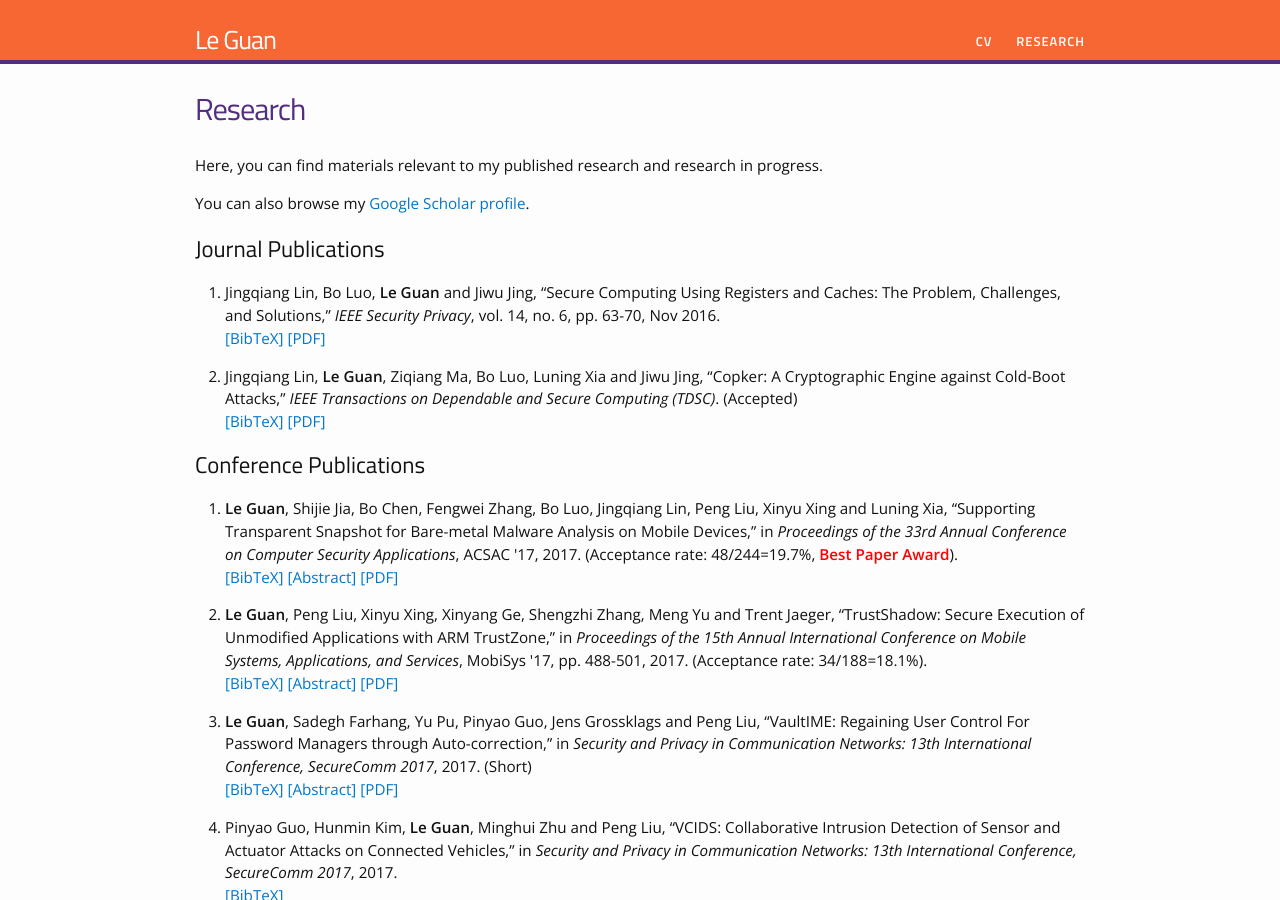
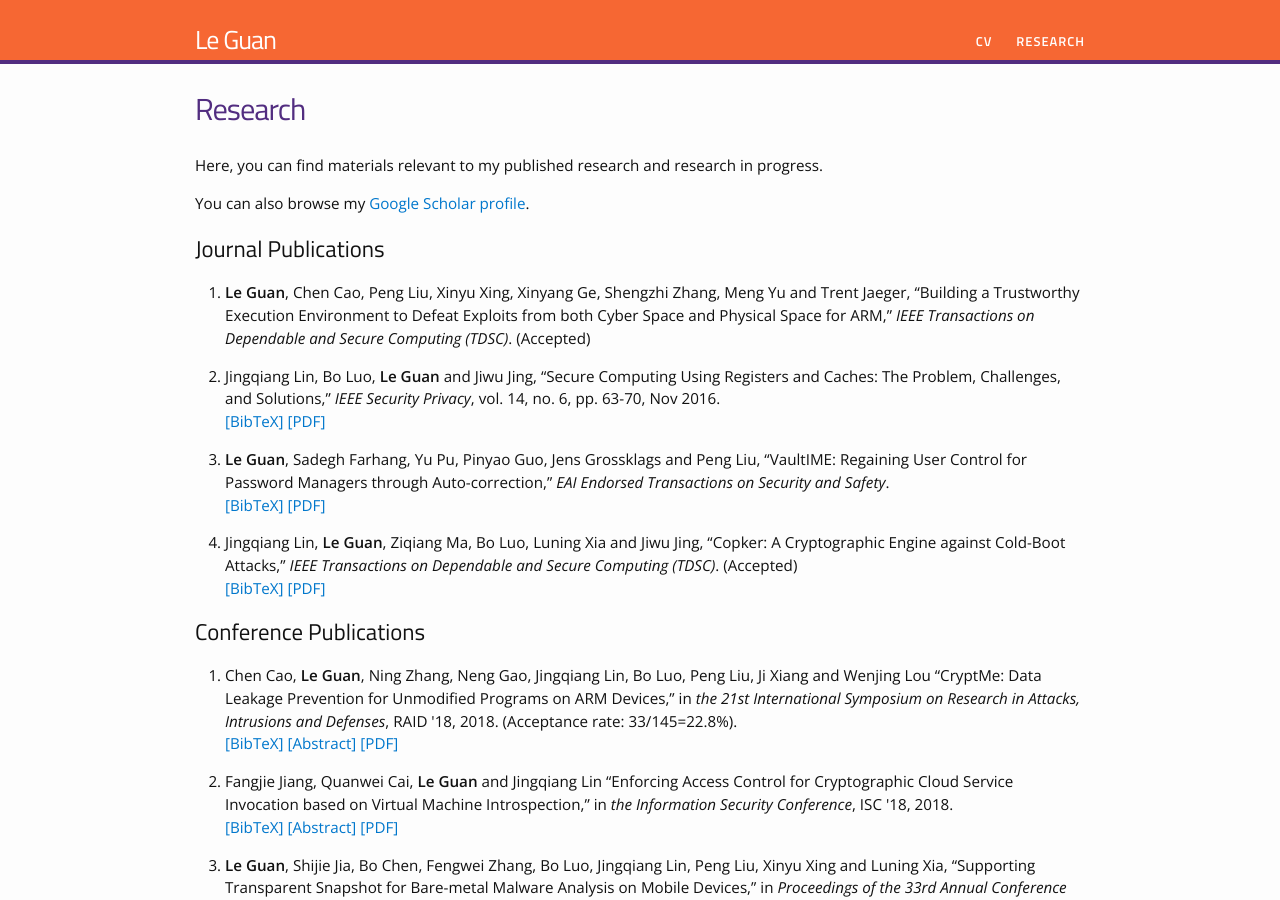
Before and after one commit to guanleustc/guanleustc.github.io, a Jekyll site: the page built from research.md, in a window 1280 px wide and 900 px high. Built offline with Jekyll 4.4.1, drawn with Linux system fonts in a browser that asks for light colours; some web fonts are replaced.

Commit message:
err.. forgot commit...

```diff
--- a/_includes/publistC.html
+++ b/_includes/publistC.html
@@ -1,5 +1,72 @@
 <!-- Generated from JabRef by PubList by Truong Nghiem at 04:24 on 2017.08.30. -->
 <ol class="biblist">
+
+<!-- Item: CryptMe -->
+<li ><p>
+Chen Cao, <b>Le Guan</b>, Ning Zhang, Neng Gao, Jingqiang Lin, Bo Luo, Peng Liu, Ji Xiang and Wenjing Lou
+&ldquo;CryptMe: Data Leakage Prevention for Unmodified Programs on ARM Devices,&rdquo;
+in <i>the 21st International Symposium on Research in Attacks, Intrusions and Defenses</i>,
+
+RAID '18,
+
+2018. (Acceptance rate: 33/145=22.8%).
+
+<br />
+<a href="javascript:toggleBibtex('CryptMe')">[BibTeX]</a>
+<a href="javascript:toggleAbstract('CryptMe')">[Abstract]</a>
+
+<a href="CryptMe.pdf">[PDF]</a>
+
+</p>
+<div id="bib_CryptMe" class="bibtex noshow">
+<pre>
+@inproceedings{CryptMe,
+  author = {Cao, Chen and Guan, Le and Zhang, Ning and Gao, Neng and Lin, Jingqiang and Luo, Bo and Liu, Peng and Xiang, Ji and Lou, Wenjing},
+  title = {CryptMe: Data Leakage Prevention for Unmodified Programs on ARM Devices},
+  booktitle = {International Symposium on Research in Attacks, Intrusions and Defenses},
+  series = {RAID '18},
+  year = {2018}
+}
+</pre>
+</div>
+<div id="abstract_CryptMe" class="abstract noshow">
+<p>Sensitive data (e.g., passwords, health data and private videos) can be leaked due to many reasons, including (1) the misuse of legitimate operating system (OS) functions such as core dump, swap and hibernation, and (2) physical attacks to the DRAM chip such as cold-boot attacks and DMA attacks. While existing software-based memory encryption is effective in defeating physical attacks, none of them can prevent a legitimate OS function from accidentally leaking sensitive data in the memory. This paper introduces CryptMe that integrates memory encryption and ARM TrustZone-based memory access controls to protect sensitive data against both attacks. CryptMe essentially extends the Linux kernel with the ability to accommodate the execution of unmodified programs in an isolated execution domain (to defeat OS function misuse), and at the same time transparently encrypt sensitive data appeared in the DRAM chip (to defeat physical attacks). We have conducted extensive experiments on our prototype implementation. The evaluation results show the efficiency and added security of our design.
+</p>
+</div>
+</li>
+
+
+<!-- Item: EnACCI -->
+<li ><p>
+Fangjie Jiang, Quanwei Cai, <b>Le Guan</b> and Jingqiang Lin
+&ldquo;Enforcing Access Control for Cryptographic Cloud Service Invocation based on Virtual Machine Introspection,&rdquo;
+in <i>the Information Security Conference</i>,
+
+ISC '18,
+
+2018.
+
+<br />
+<a href="javascript:toggleBibtex('EnACCI')">[BibTeX]</a>
+<a href="javascript:toggleAbstract('EnACCI')">[Abstract]</a>
+
+<a href="EnACCI.pdf">[PDF]</a>
+
+</p>
+<div id="bib_EnACCI" class="bibtex noshow">
+<pre>
+
+</pre>
+</div>
+<div id="abstract_EnACCI" class="abstract noshow">
+<p>
+</p>
+</div>
+</li>
+
+
+
+
 <!-- Item: bolt -->
 <li ><p>
 <b>Le Guan</b>, Shijie Jia, Bo Chen, Fengwei Zhang, Bo Luo, Jingqiang Lin, Peng Liu, Xinyu Xing and Luning Xia,
--- a/_includes/publistJ.html
+++ b/_includes/publistJ.html
@@ -1,5 +1,16 @@
 <!-- Generated from JabRef by PubList by Truong Nghiem at 04:24 on 2017.08.30. -->
 <ol class="biblist">
+<!-- Item: TrustShadowExt-->
+<li ><p>
+<b>Le Guan</b>, Chen Cao, Peng Liu, Xinyu Xing, Xinyang Ge, Shengzhi Zhang, Meng Yu and Trent Jaeger,
+&ldquo;Building a Trustworthy Execution Environment to Defeat Exploits from both Cyber Space and Physical Space for ARM,&rdquo;
+<i>IEEE Transactions on Dependable and Secure Computing (TDSC)</i>.
+(Accepted)
+
+<br />
+
+</p>
+</li>
 <!-- Item: 7782711 -->
 <li ><p>
 Jingqiang Lin, Bo Luo, <b>Le Guan</b> and Jiwu Jing,
@@ -32,6 +43,40 @@ Nov
 </pre>
 </div>
 </li>
+
+<!-- Item: VaultIMEEXT-->
+<li ><p>
+<b>Le Guan</b>, Sadegh Farhang, Yu Pu, Pinyao Guo, Jens Grossklags and Peng Liu,
+&ldquo;VaultIME: Regaining User Control for Password Managers through Auto-correction,&rdquo;
+<i>EAI Endorsed Transactions on Security and Safety</i>.
+
+<br />
+
+<a href="javascript:toggleBibtex('VaultIMEEXT')">[BibTeX]</a>
+
+<a href="VaultIMEEXT.pdf">[PDF]</a>
+
+</p>
+<div id="bib_VaultIMEEXT" class="bibtex noshow">
+<pre>
+@ARTICLE{10.4108/eai.15-5-2018.154772,
+    author={Le Guan and Sadegh Farhang and Yu Pu and Pinyao Guo and Jens Grossklags and Peng Liu},
+    title={VaultIME: Regaining User Control for Password Managers through Auto-correction},
+    journal={EAI Endorsed Transactions on Security and Safety},
+    volume={4},
+    number={14},
+    publisher={EAI},
+    journal_a={SESA},
+    year={2018},
+    month={5},
+    keywords={Password manager, Auto-correction, IME, Usable security},
+    doi={10.4108/eai.15-5-2018.154772}
+}
+</pre>
+</div>
+</li>
+
+
 <!-- Item: coperTDSC -->
 <li ><p>
 Jingqiang Lin, <b>Le Guan</b>, Ziqiang Ma, Bo Luo, Luning Xia and Jiwu Jing,
```
Also changed, not shown: Gemfile.lock, 1 other file.
